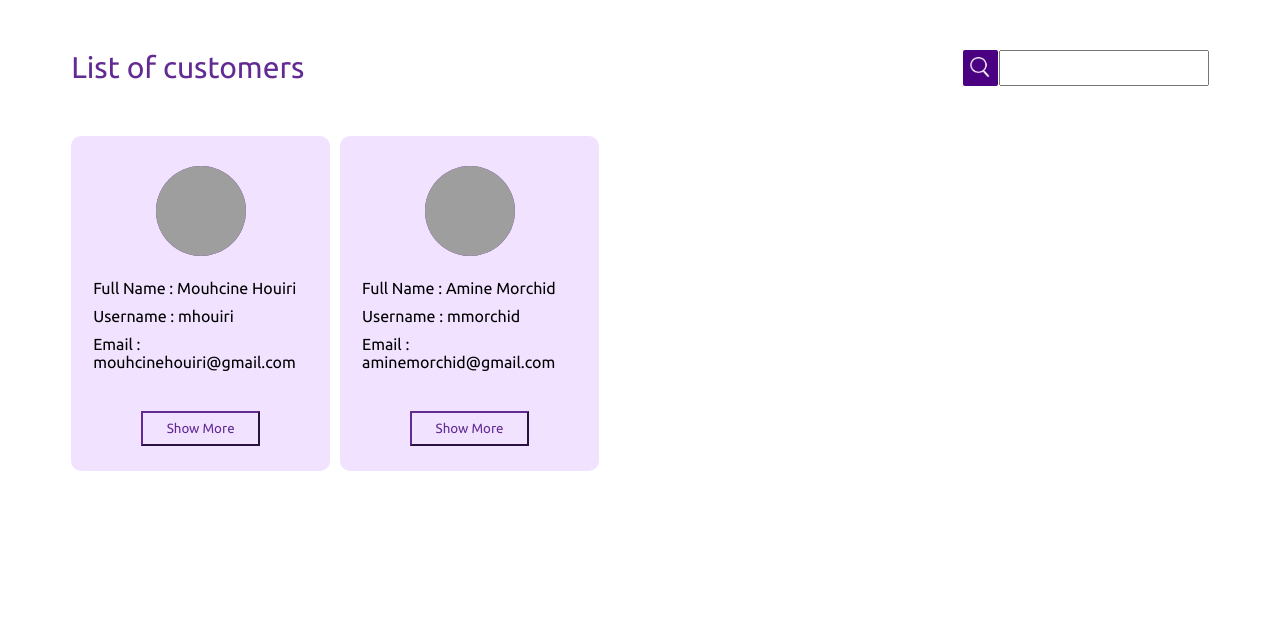
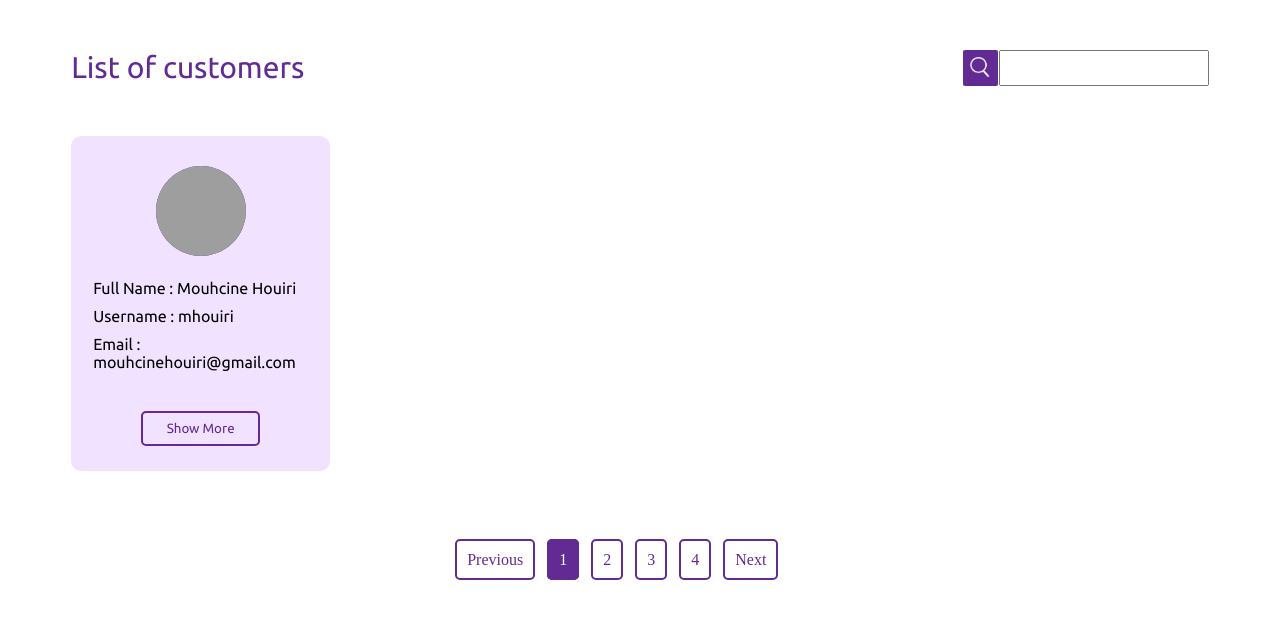
Before and after one commit to Mhouiri/Saal-io-techTest, a React (Create React App) app: page / in a window 1280 px wide. Shown: the top 618 px of the page. Built offline with nearby package versions, Linux system fonts and the light colour scheme; data requests are answered from the project's data file; grey boxes are pictures that could not be loaded.

Commit message:
display pagination pages

```diff
--- a/src/Components/Home/index.jsx
+++ b/src/Components/Home/index.jsx
@@ -8,15 +8,14 @@ import searchIcon from './../../assets/Images/searchIcon.png'
 function Home() {
   const [showMore, SetShowMore] = useState(false)
   const [buttonText, SetbuttonTexte] = useState("Show More")
-  const [costumers, setCosutumerList] = useState(null)
   const [isPending, setIsPending] = useState(true)
-  const [dynamicCostumersList, setdynamicCostumersList] = useState([])
+  const [allCostumers, setAllCosutumers] = useState(null)
+  const [displayedCostumers, setDisplayedCostumers] = useState(null)
 
   // pagination
+  const costumerPerPage = 1
   const [pageNumber, setPageNumber] = useState(0)
-  const costumerPerPage = 2
   const visitedPages = pageNumber * costumerPerPage
-  // const displayCostumers = costumers.slice(visitedPages, visitedPages + costumerPerPage)
 
   const HandleShowMore = () => {
       if (showMore){
@@ -30,8 +29,8 @@ function Home() {
   }
 
   const HandleSearch = (value) => {
-    const newList = costumers.filter((costumer) => costumer.UserName.includes(value))
-    setdynamicCostumersList(newList)
+    const newList = allCostumers.filter((costumer) => costumer.UserName.includes(value))
+    setDisplayedCostumers(newList.slice(visitedPages, visitedPages + costumerPerPage))
   }
 
   useEffect(() => {
@@ -40,8 +39,42 @@ function Home() {
       .then(result => {
         return result.json()
       }).then(data => {
-        // setCosutumerList(data)
-        setCosutumerList(data.slice(visitedPages, visitedPages + costumerPerPage).map((val, key) => {
+        setAllCosutumers(data)
+        setDisplayedCostumers(data.slice(visitedPages, visitedPages + costumerPerPage))
+        setIsPending(false)
+      })
+    }, 1000)
+  }, [])
+
+  const onPageChange = ({selected}) => {
+    setPageNumber(selected)
+    console.log("page Number " + pageNumber)
+    setDisplayedCostumers(allCostumers.slice(visitedPages, visitedPages + costumerPerPage))
+  }
+
+  const pageCount = (allCostumers ? Math.ceil(allCostumers.length / costumerPerPage) : 0)
+
+    return (
+      <div>
+        <div className="Header" style={{color: '#622A93'}}>
+          <div style={{fontSize: 30}}>List of customers</div>
+          <div className="search">
+            <button
+            className='search-icon'>
+            <img
+                  src={searchIcon} alt=""
+                  style={{ width: 20, height: 20}}
+              />
+            </button>
+              <input
+              onChange={(e) => HandleSearch(e.target.value)}
+              className="input"
+            />
+          </div>
+        </div>
+        <div className="Container">
+        {isPending && <div className='Roller'><Roller color='#3e4c5c' /></div>}
+        {displayedCostumers && displayedCostumers.map((val, key) => {
           return(
             <div
             key={key}
@@ -66,34 +99,18 @@ function Home() {
               </button>
           </div>
           )
-        }))
-        setIsPending(false)
-      })
-    }, 1000)
-  }, [])
-
-    return (
-      <div>
-        <div className="Header" style={{color: '#622A93'}}>
-          <div style={{fontSize: 30}}>List of customers</div>
-          <div className="search">
-            <button
-            className='search-icon'>
-            <img
-                  src={searchIcon} alt=""
-                  style={{ width: 20, height: 20}}
-              />
-            </button>
-              <input
-              onChange={(e) => HandleSearch(e.target.value)}
-              className="input"
-            />
-          </div>
+        })}
         </div>
-        <div className="Container">
-        {isPending && <div className='Roller'><Roller color='#3e4c5c' /></div>}
-        {costumers}
-        </div>
+        <ReactPaginate
+        previousLabel={"Previous"}
+        nextLabel={"Next"}
+        pageCount={pageCount}
+        onPageChange={onPageChange}
+        containerClassName='pagination-btns'
+        previousLinkClassName='previous-btn'
+        nextLinkClassName='next-btn'
+        activeClassName='paginationActive'
+        />
       </div>
     );
   }
--- a/src/Components/Home/style.css
+++ b/src/Components/Home/style.css
@@ -63,6 +63,8 @@
     color: #622A93;
     font-family: 'Ubuntu-Bold' ;
     border-color: #622A93;
+    border-radius: 5px;
+    border: 2px solid #622A93;
     width: 50%;
     height: 35px;
     cursor: pointer;
@@ -80,7 +82,6 @@
 
 .input{
     height: 30px;
-    /* margin-top: 1.7%; */
     font-family: 'Ubuntu-Bold' ;
     margin-left: 1px;
 }
@@ -93,7 +94,7 @@
 .search-icon{
     cursor: pointer;
     border-radius: 2px;
-    background-color: indigo;
+    background-color: #622A93;
     text-align: center;
     width: 35px;
     border-width: 0px;
@@ -103,3 +104,32 @@
     margin-left: 45%;
     margin-top: 10%;
 }
+
+.pagination-btns{
+    margin-top: 80px;
+    width: 80%;
+    height: 40px;
+    list-style: none;
+    display: flex;
+    justify-content: center;
+    margin-left: 5%;
+  }
+
+  .pagination-btns a {
+    padding: 10px;
+    margin: 6px;
+    border-radius: 5px;
+    border: 2px solid #622A93;
+    color: #622A93;
+    cursor: pointer;
+  }
+
+  .pagination-btns a:hover {
+    color: white;
+    background-color: #622A93;
+  }
+
+  .paginationActive a {
+    color: white;
+    background-color: #622A93;
+  }
```
Also changed, not shown: src/Components/Customers/index.jsx (deleted, +0 -9 lines), src/Components/Pagination/index.jsx (added, +8 -0 lines).
